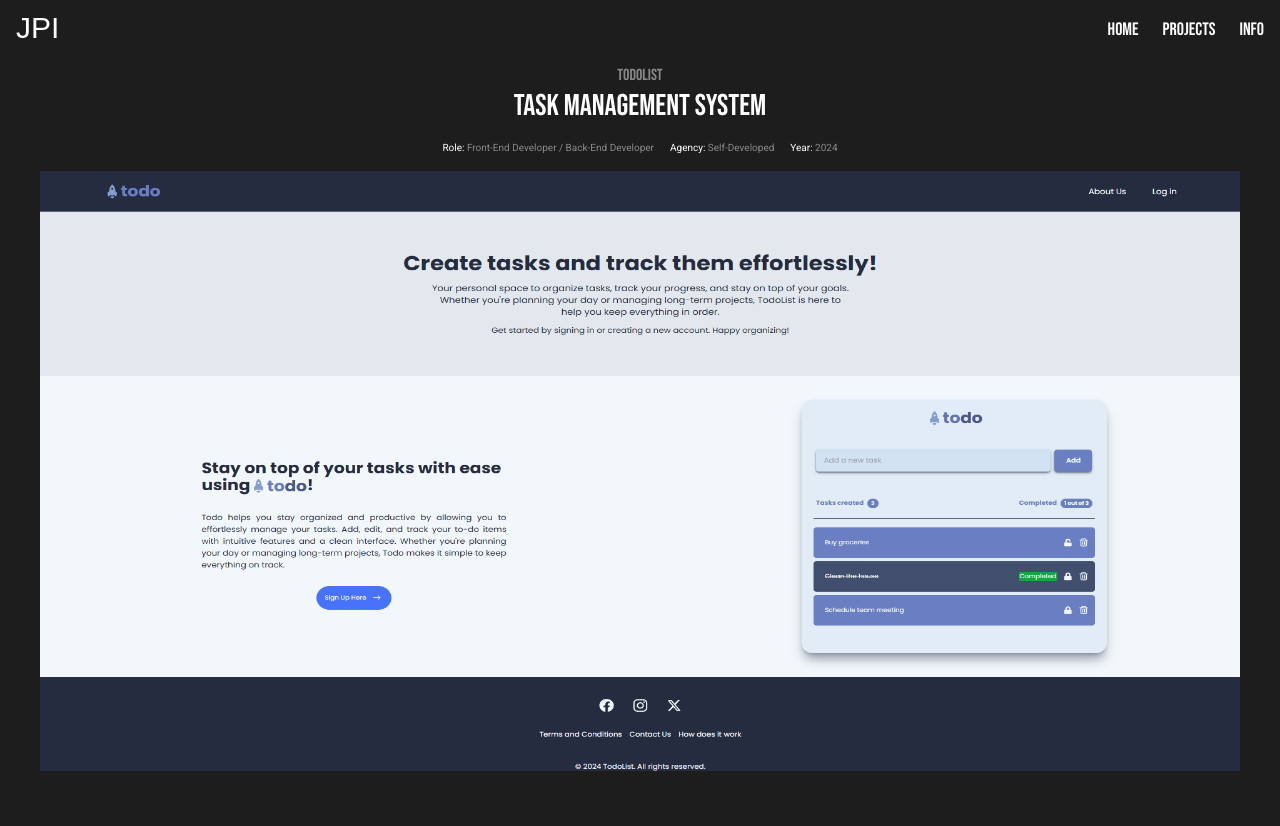
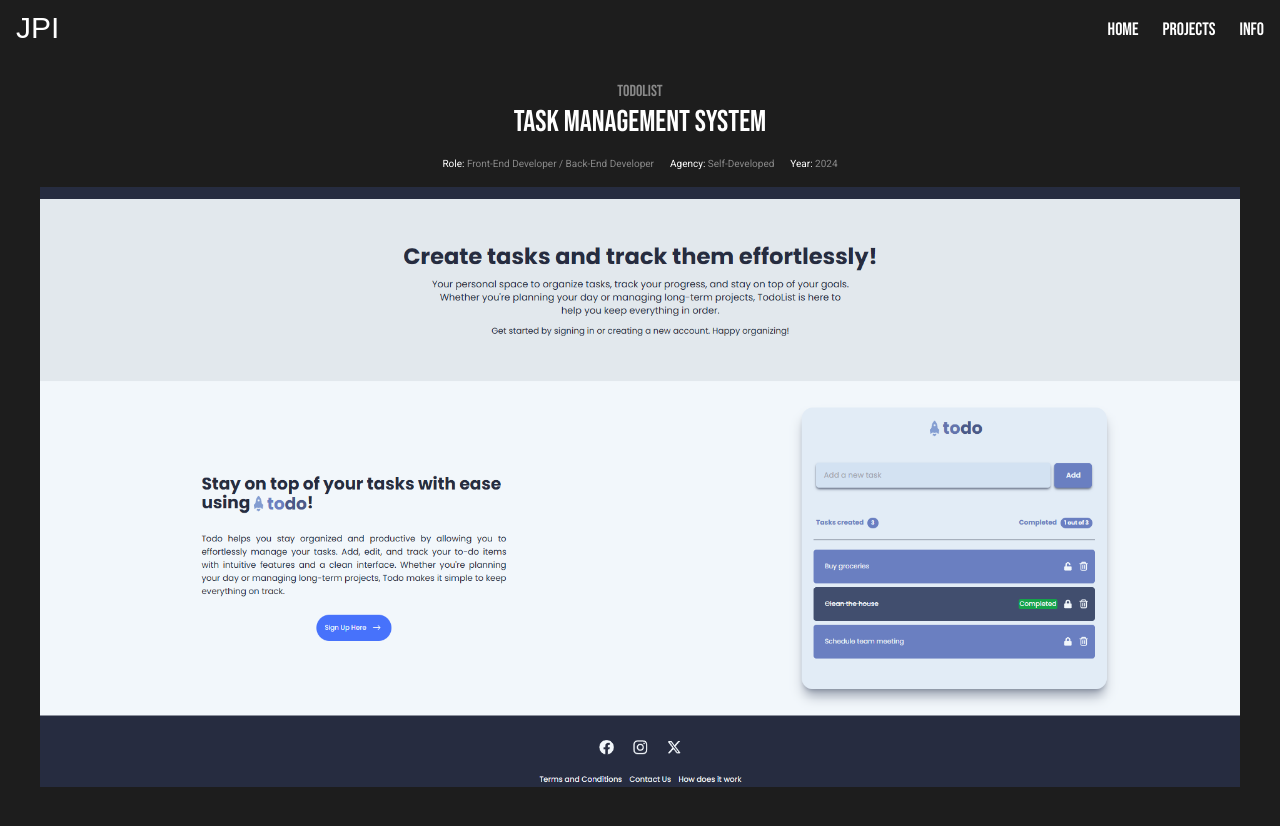
Before and after one commit to xjohnpatrick/portfolio, a Next.js app: page /projects/0 in a window 1280 px wide. Shown: the top 826 px of the page. Built offline with nearby package versions, Linux system fonts and the light colour scheme; a web font is replaced by a local one.

Commit message:
31.10.24.1445

```diff
--- a/app/all-projects/page.tsx
+++ b/app/all-projects/page.tsx
@@ -5,8 +5,8 @@ import React from 'react'
 
 export default function AllProjects() {
   return (
-    <div className="flex flex-col w-full h-screen bg-black-100 items-center">
-      <div>
+    <div className="flex flex-col w-full h-screen items-center p-4">
+      <div className="w-full md:w-[750px]">
         <div className="flex flex-col w-full">
           <span
             className={`uppercase leading-3 text-gray text-base mt-4 font-bebas`}
@@ -19,7 +19,10 @@ export default function AllProjects() {
         </div>
         <div className="flex flex-col w-full gap-10">
           {projects.map((proj) => (
-            <div key={proj.id} className="w-[750px] h-64 bg-black-200 relative">
+            <div
+              key={proj.id}
+              className="w-full h-64 bg-black-200 relative"
+            >
               <TransitionLink href={`/projects/${proj.id}`} passHref>
                 <Image src={proj.img} alt={proj.alt} fill className="object-cover" />
               </TransitionLink>
--- a/app/projects/[id]/page.tsx
+++ b/app/projects/[id]/page.tsx
@@ -11,7 +11,7 @@ export default function ProjectPage({ params }: { params: { id: string } }) {
   }
 
   return (
-    <div className="w-full h-screen flex flex-col items-center gap-4">
+    <div className="w-full h-screen flex flex-col items-center gap-4 p-4">
       <div className="flex flex-col items-center">
         <h1 className="text-gray font-bebas">{project.title}</h1>
         <p className="text-white text-3xl font-bebas">{project.description}</p>
@@ -30,8 +30,8 @@ export default function ProjectPage({ params }: { params: { id: string } }) {
           <span className="text-gray text-[10px]"> {project.year}</span>
         </p>
       </div>
-      <div className="w-[1200px] h-[600px] relative gap-4">
-        <Image src={project.img} alt={project.alt} fill />
+      <div className="w-full sm:w-[600px] md:w-[800px] lg:w-[1000px] xl:w-[1200px] h-64 sm:h-80 md:h-96 lg:h-[600px] relative gap-4">
+        <Image src={project.img} alt={project.alt} fill className="object-cover"/>
       </div>
     </div>
   );
```
